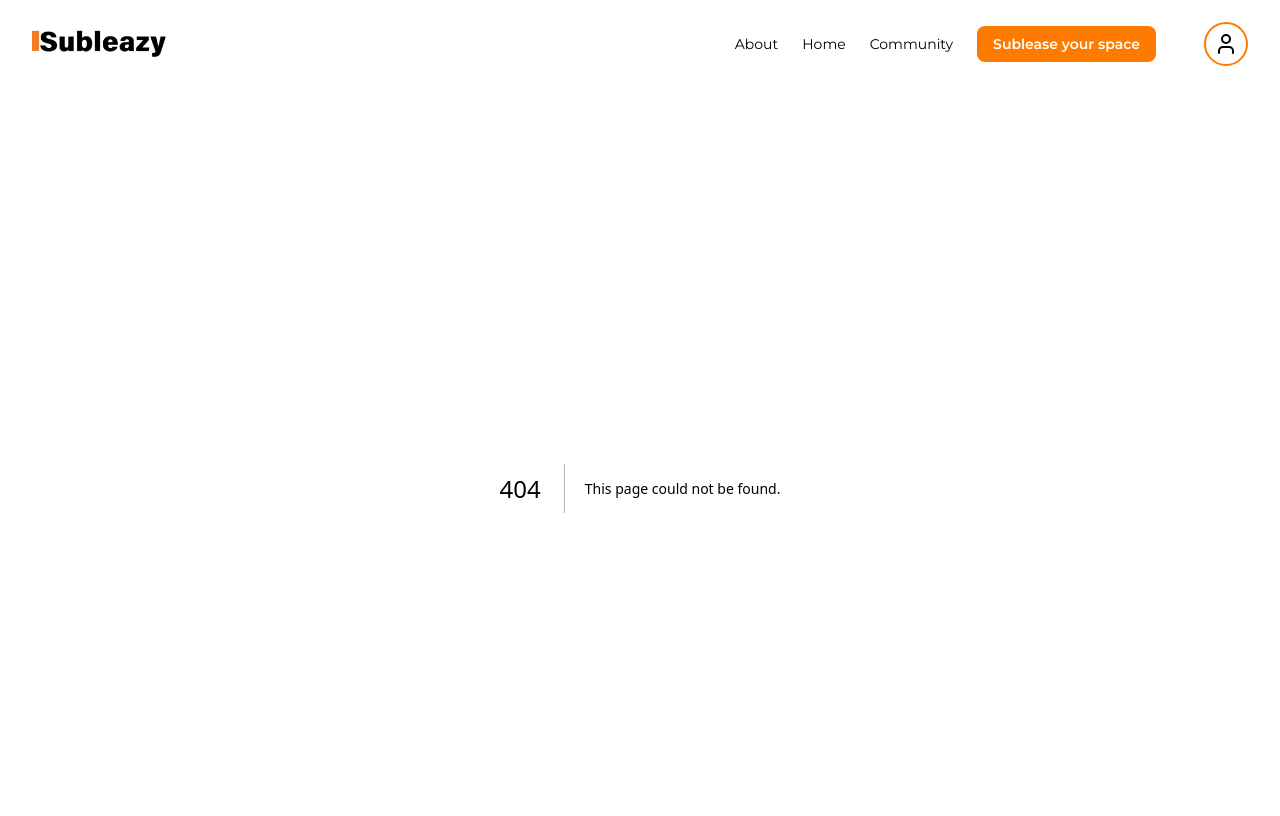
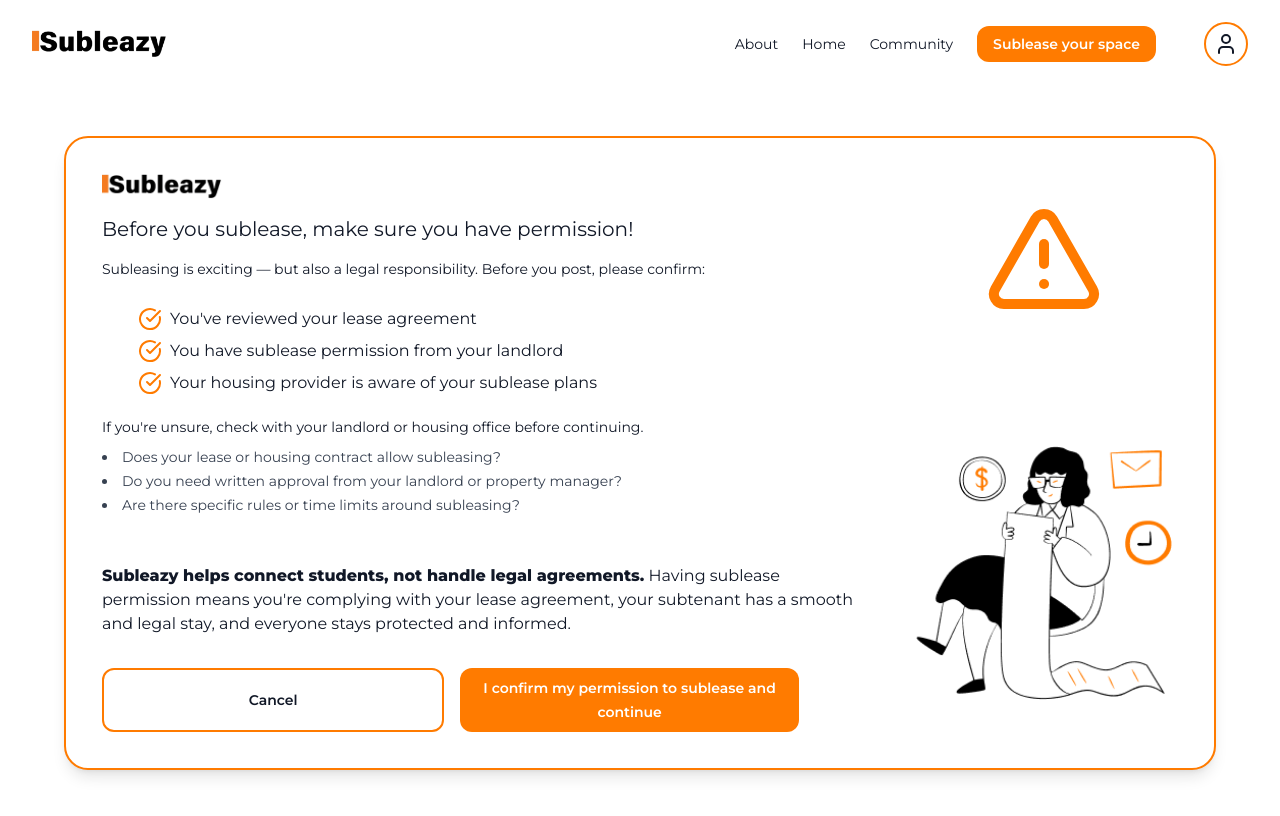
Before and after one commit to linhle15-ll/subleazy, a Next.js app in the folder client/: page /sublease/step-1 in a window 1280 px wide. Before the commit this address had no page. Shown: the top 816 px of the page. Built offline with nearby package versions, Linux system fonts and the light colour scheme.

Commit message:
Done the first page

```diff
--- /dev/null
+++ b/client/src/app/(routes)/sublease/step-1/page.tsx
@@ -0,0 +1,91 @@
+'use client';
+
+import { CheckCircle, AlertTriangle } from 'lucide-react';
+import Image from 'next/image';
+import Link from 'next/link';
+import projectTimeline from '@/public/project-timeline.png';
+import subleazy_logo from '@/public/subleazy_logo.png';
+
+export default function SubleaseStep1() {
+  return (
+    <div className="form-border flex flex-row gap-6 relative">
+      <div className="max-w-3xl  bg-white flex flex-col items-start gap-0">
+        <div className="flex flex-col items-start gap-0">
+          <div className="form-brand-logo">
+            <Image src={subleazy_logo} alt="subleazy logo" />
+          </div>
+          <div>
+            <h2 className="text-xl mb-4">
+              Before you sublease, make sure you have permission!
+            </h2>
+            <p className="text-sm mb-2">
+              Subleasing is exciting — but also a legal responsibility. Before
+              you post, please confirm:
+            </p>
+          </div>
+        </div>
+        <div>
+          <ul className="mb-5 mt-5 space-y-2 pl-9">
+            <li className="flex items-center gap-2 text-base">
+              <CheckCircle className="text-primaryOrange w-6 h-6" />
+              You've reviewed your lease agreement
+            </li>
+            <li className="flex items-center gap-2 text-base">
+              <CheckCircle className="text-primaryOrange w-6 h-6" />
+              You have sublease permission from your landlord
+            </li>
+            <li className="flex items-center gap-2 text-base">
+              <CheckCircle className="text-primaryOrange w-6 h-6" />
+              Your housing provider is aware of your sublease plans
+            </li>
+          </ul>
+        </div>
+        <div className="mb-4">
+          <p>
+            If you're unsure, check with your landlord or housing office before
+            continuing.
+          </p>
+          <ul className="list-disc list-inside text-sm text-gray-700 mt-2 space-y-1">
+            <li>Does your lease or housing contract allow subleasing?</li>
+            <li>
+              Do you need written approval from your landlord or property
+              manager?
+            </li>
+            <li>Are there specific rules or time limits around subleasing?</li>
+          </ul>
+        </div>
+        <hr className="my-4 border-gray-200" />
+        <div className="text-base font-semibold mb-2">
+          Subleazy helps connect students, not handle legal agreements.
+          <span className="font-normal">
+            {' '}
+            Having sublease permission means you're complying with your lease
+            agreement, your subtenant has a smooth and legal stay, and everyone
+            stays protected and informed.
+          </span>
+        </div>
+        <div className="flex flex-row mt-6 gap-4">
+          <Link href="/" className="btn-secondary flex-1 w-72">
+            Cancel
+          </Link>
+          <Link href="/sublease/step-2" className="btn-primary flex-1">
+            I confirm my permission to sublease and continue
+          </Link>
+        </div>
+      </div>
+      <div className="flex flex-col items-center justify-center ml-4">
+        <div className="mb-30">
+          <AlertTriangle className="w-30 h-30 text-primaryOrange" />
+        </div>
+        <div className="bottom-8 right-8">
+          <Image
+            src={projectTimeline}
+            alt="project timeline"
+            width={280}
+            height={280}
+          />
+        </div>
+      </div>
+    </div>
+  );
+}
--- a/client/src/app/globals.css
+++ b/client/src/app/globals.css
@@ -13,12 +13,12 @@ body {
 
 @layer components {
   .btn-primary {
-    @apply flex items-center w-full sm:w-auto text-center justify-center gap-2 rounded-lg px-4 py-2 bg-primaryOrange text-white font-medium
+    @apply flex items-center w-full sm:w-auto text-center justify-center gap-2 rounded-xl px-4 py-2 bg-primaryOrange text-white font-medium
     hover:bg-darkerOrange hover:shadow-lg transition-colors duration-300 ease-in-out;
   }
 
   .btn-secondary {
-    @apply flex items-center w-full sm:w-auto text-center justify-center gap-2 rounded-lg px-4 py-2 bg-light font-medium border-primaryOrange border-2
+    @apply flex items-center w-full sm:w-auto text-center justify-center gap-2 rounded-xl px-4 py-2 bg-light font-medium border-primaryOrange border-2
       hover:shadow-lg transition-colors duration-300 ease-in-out;
   }
 
@@ -36,6 +36,14 @@ body {
   }
 
   .input-field {
-    @apply flex flex-col gap-2 w-full sm:w-1/2 sm:pr-4 sm:border-r border-gray-300 sm:items-start
+    @apply flex flex-col gap-2 w-full sm:w-1/2 sm:pr-4 sm:border-r border-gray-300 sm:items-start;
+  }
+
+  .form-brand-logo {
+    @apply w-[120px] mb-4;
+  }
+
+  .form-border {
+    @apply max-w-6xl mx-auto bg-white rounded-3xl border-2 border-primaryOrange p-9 mt-12 shadow-lg;
   }
 }
--- a/client/src/components/layout/header.tsx
+++ b/client/src/components/layout/header.tsx
@@ -3,7 +3,7 @@ import logo from '@/public/subleazy_logo.png';
 import {
   DropdownUser,
   DropdownHeader,
-} from '@/components/ui/dropdown/dropdown-menu';
+} from '@/components/ui/dropdown/dropdownMenu';
 
 export default function Header() {
   return (
@@ -44,7 +44,7 @@ export default function Header() {
                 </li>
 
                 <li>
-                  <a className="btn-primary" href="/sublease">
+                  <a className="btn-primary" href="/sublease/step-1">
                     Sublease your space
                   </a>
                 </li>
```
Also changed, not shown: client/src/components/ui/dropdown/dropdownMenu.tsx (renamed from client/src/components/ui/dropdown/dropdown-menu.tsx), client/src/public/project-timeline.png (added).
